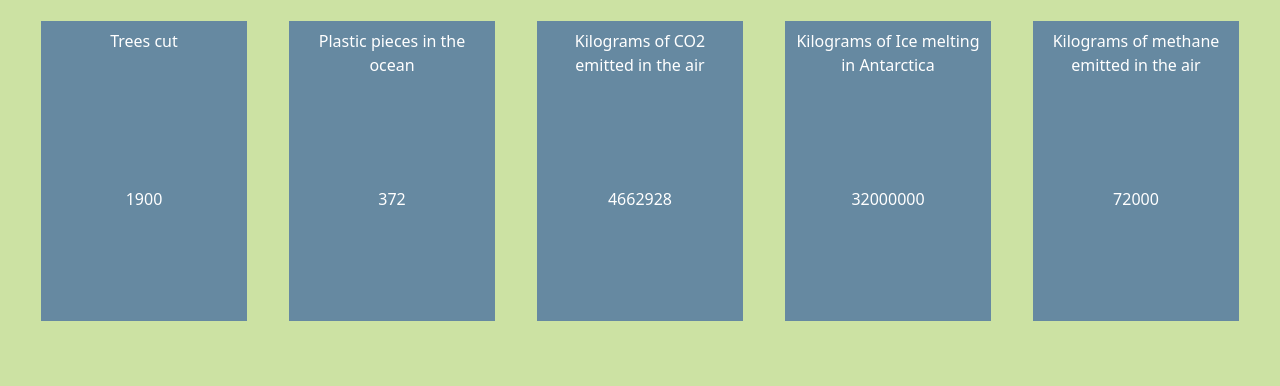
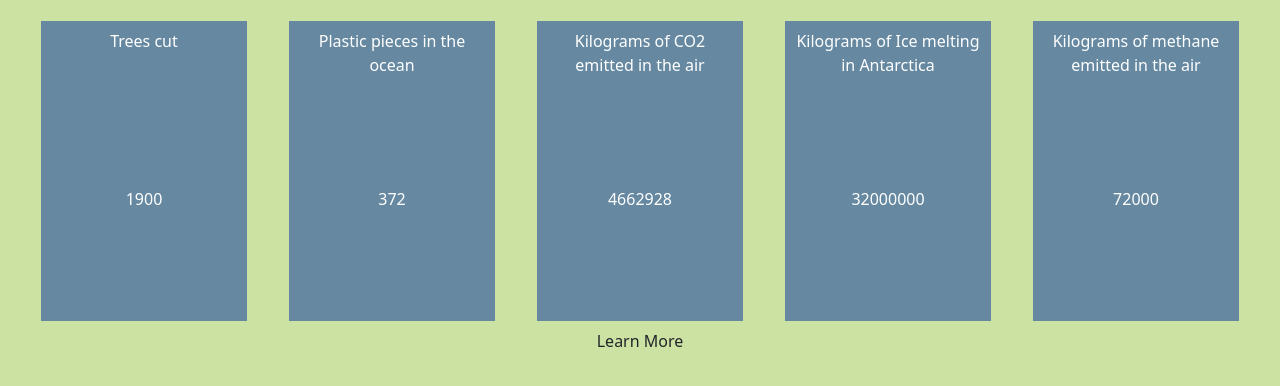
Before and after one commit to BojoZahariev/RightNow-b, a plain HTML site: page index.html in a window 1280 px wide. Shown: the part 198-584 px from the top of the page. Drawn offline with nearby package versions, Linux system fonts and the light colour scheme.

Commit message:
container

```diff
--- a/index.html
+++ b/index.html
@@ -47,6 +47,10 @@
           <p id="methane"></p>
         </div>
       </div>
+
+      <div class="container subPar">
+        <p>Learn More</p>
+      </div>
     </div>
 
     <script src="https://code.jquery.com/jquery-3.5.1.min.js" integrity="sha256-9/aliU8dGd2tb6OSsuzixeV4y/faTqgFtohetphbbj0=" crossorigin="anonymous"></script>
--- a/style.css
+++ b/style.css
@@ -23,3 +23,7 @@
 .middleRow {
   height: 200px;
 }
+
+.subPar {
+  text-align: center;
+}
```
